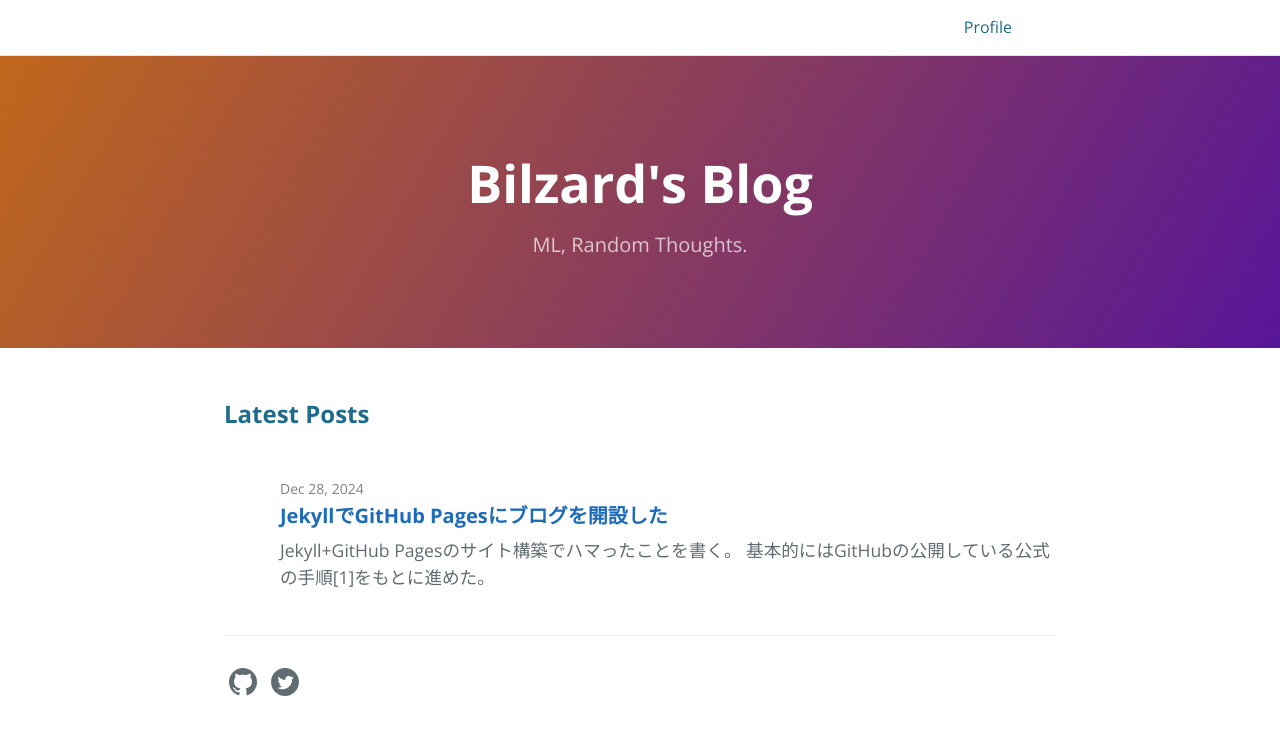
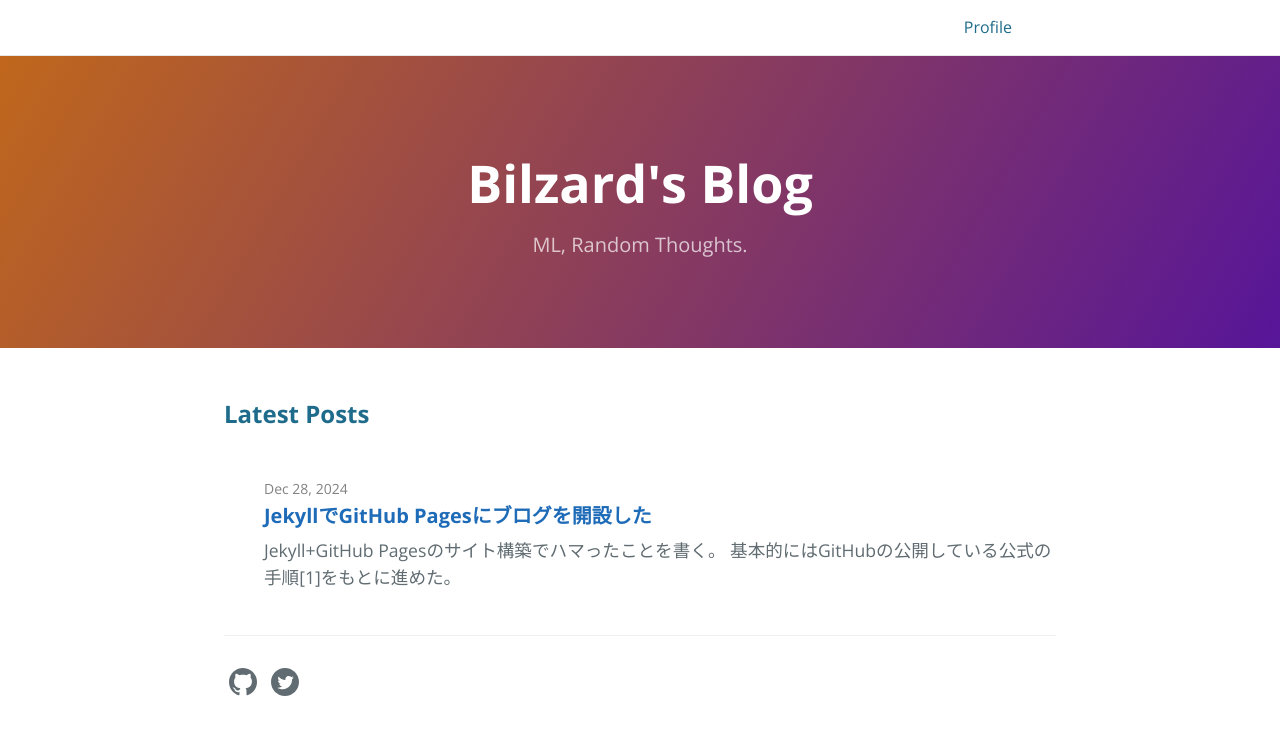
Before and after one commit to bilzard/bilzard.github.io, a Jekyll site: the page built from index.md, in a window 1280 px wide. Shown: the top 735 px of the page. Built offline with Jekyll 4.4.1, drawn with Linux system fonts in a browser that asks for light colours.

Commit message:
post listのmargin-leftを0に

```diff
--- a/_sass/blog/_layout.scss
+++ b/_sass/blog/_layout.scss
@@ -112,19 +112,25 @@
 /**
  * Post list
  */
+
+.main-content {
+  li {
+    margin-left: 1rem;
+  }
+}
+
 .post-list {
   margin-left: 0;
   list-style: none;
 
   > li {
+    margin-left: 0;
     margin-bottom: $spacing-unit * 1.5;
   }
-
   > li > h2 {
     margin-top: 0rem;
     margin-bottom: 0.4rem;
   }
-
   > li > p {
     margin-top: 0rem;
   }
--- a/_sass/jekyll-theme-cayman-blog.scss
+++ b/_sass/jekyll-theme-cayman-blog.scss
@@ -328,7 +328,7 @@ a {
   ul,
   ol {
     margin-top: 0;
-    margin-left: 1rem;
+    margin-left: 0;
   }
 
   blockquote {
```
